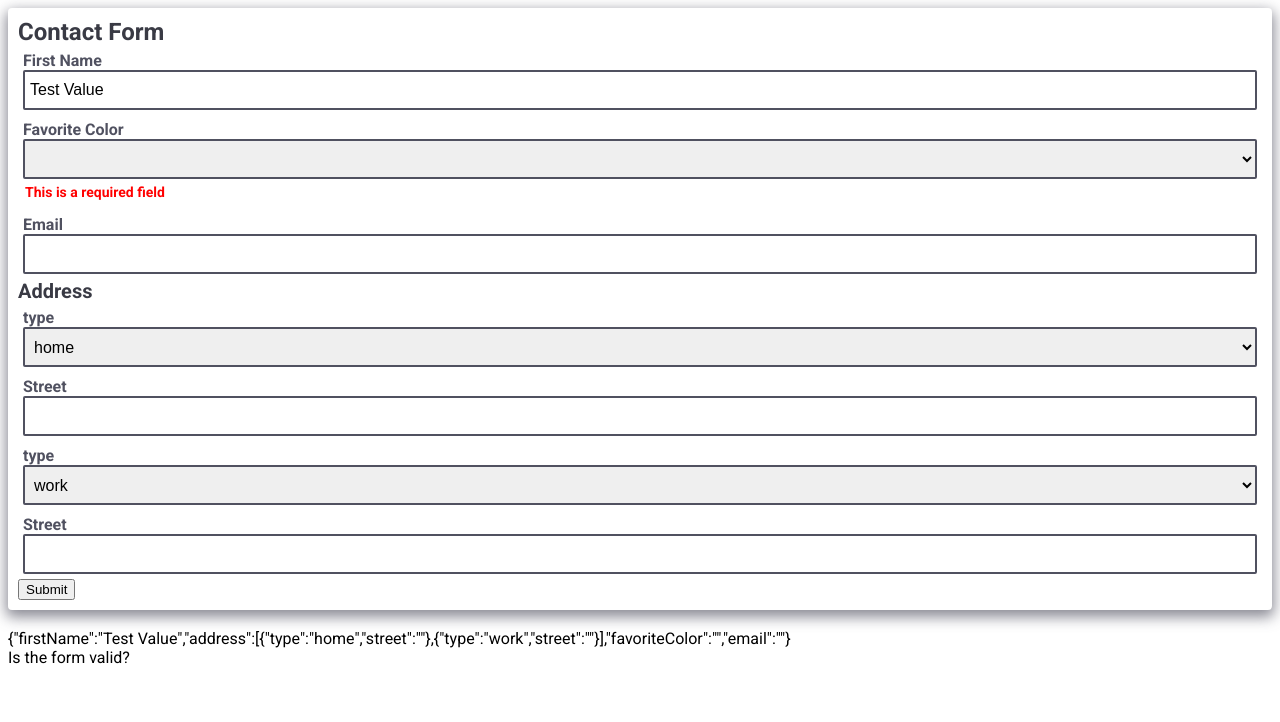
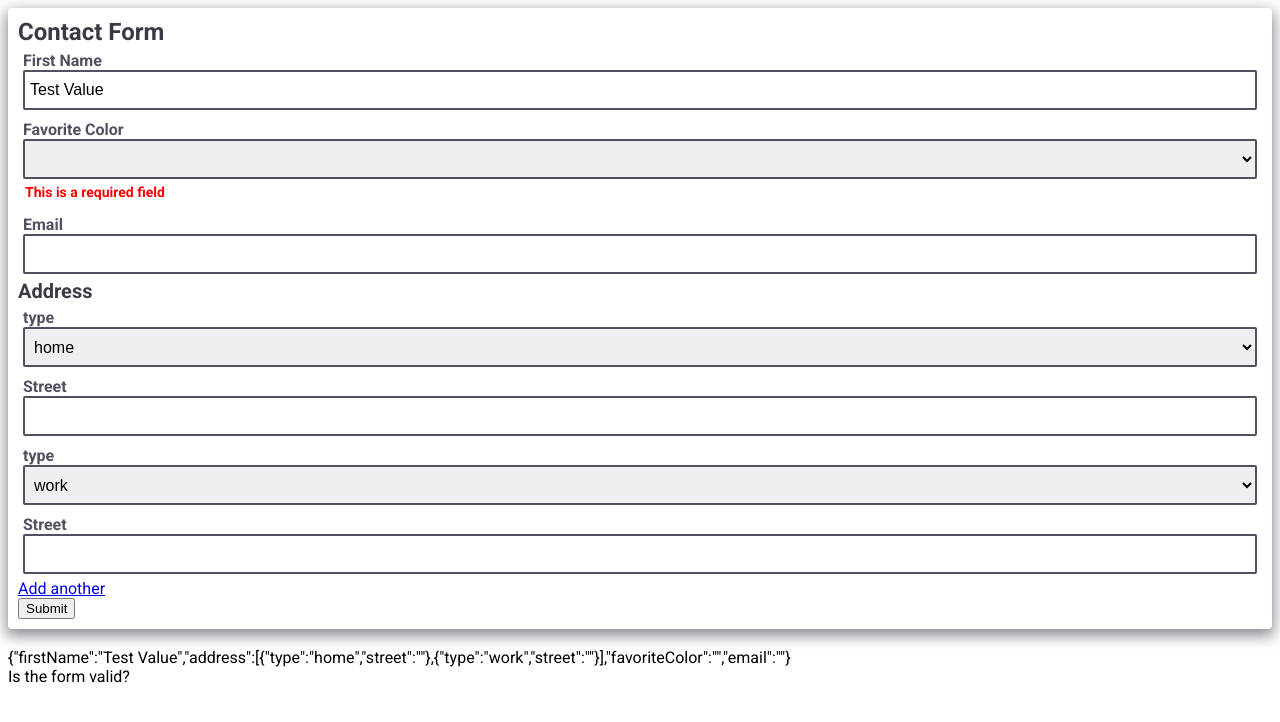
Before and after one commit to sfallmann/jsonforms, a Vue app: page / in a window 1280 px wide. Shown: the top 722 px of the page. Built offline with nearby package versions, Linux system fonts and the light colour scheme.

Commit message:
Implemented first pass at conditionally adding additional array items

```diff
--- a/src/App.vue
+++ b/src/App.vue
@@ -54,26 +54,14 @@ export default {
           address: {
             title: "Address",
             type: "array",
+            maxItems: 3,
             items: [
               {
                 type: "object",
                 properties: {
                   type: {
                     type: "string",
-                    enum: ["home"]
-                  },
-                  street: {
-                    type: "string",
-                    title: "Street"
-                  }
-                }
-              },
-              {
-                type: "object",
-                properties: {
-                  type: {
-                    type: "string",
-                    enum: ["work"]
+                    enum: ["home", "work"]
                   },
                   street: {
                     type: "string",
--- a/src/components/properties/ComplexProperty/ComplexProperty.vue
+++ b/src/components/properties/ComplexProperty/ComplexProperty.vue
@@ -10,7 +10,9 @@
       :name="name"
       :is-valid.sync="validData[name]"
       :required="isRequired(name)"
+      :uniqueItems="uniqueItems"
     />
+    <a href="#" v-if="showAddButton">Add another</a>
     <template v-if="isRoot" v-slot:footer>
       <button @click.prevent="submitForm">Submit</button>
     </template>
@@ -64,6 +66,18 @@ export default {
     required: {
       type: [Array, Boolean],
       default: _ => []
+    },
+    minItems: {
+      type: Number,
+      default: 0
+    },
+    maxItems: {
+      type: Number,
+      default: Infinity
+    },
+    uniqueItems: {
+      type: Boolean,
+      default: false
     }
   },
   components: {
@@ -85,27 +99,54 @@ export default {
       return this.isRoot ? "form-layout" : "sub-form-layout";
     },
     propertyNames() {
-      return this.isArray
-        ? Object.keys(this.items)
-        : Object.keys(this.properties);
+      if (!this.isArray) return Object.keys(this.properties);
+
+      const itemKeys = Object.keys(this.items);
+      if (!this.value) return itemKeys;
+
+      const valueKeys = Object.keys(this.value);
+      return valueKeys.length <= itemKeys.length ? itemKeys : valueKeys;
     },
     isArray() {
       return this.items;
+    },
+    showAddButton() {
+      if (!this.isArray) return false;
+
+      const numOfItems = this.propertyNames.length;
+      if (numOfItems < this.minItems || numOfItems >= this.maxItems)
+        return false;
+
+      return true;
     }
   },
   methods: {
     getComponent(name) {
-      const { type } = this.isArray ? this.items[name] : this.properties[name];
+      const { type } = this.isArray
+        ? this.getArrayItem(name)
+        : this.properties[name];
 
       return type === "object" || type === "array"
         ? "complex-property"
         : "simple-property";
     },
     getProperty(name) {
-      return this.isArray ? this.items[name] : this.properties[name];
+      return this.isArray ? this.getArrayItem(name) : this.properties[name];
+    },
+    getArrayItem(name) {
+      if (this.items[name] === undefined) {
+        const newItem = cloneDeep(this.items[this.propertyNames[0]]);
+        return newItem;
+      }
+      return this.items[name];
     },
     getOptions(name) {
-      return this.options[name];
+      if (!this.isArray || this.items[name]) return this.options[name];
+
+      if (this.items[name] === undefined && this.isArray) {
+        const newOptions = cloneDeep(this.options[this.propertyNames[0]]);
+        return newOptions;
+      }
     },
     isRequired(name) {
       const property = this.getProperty(name);
```
